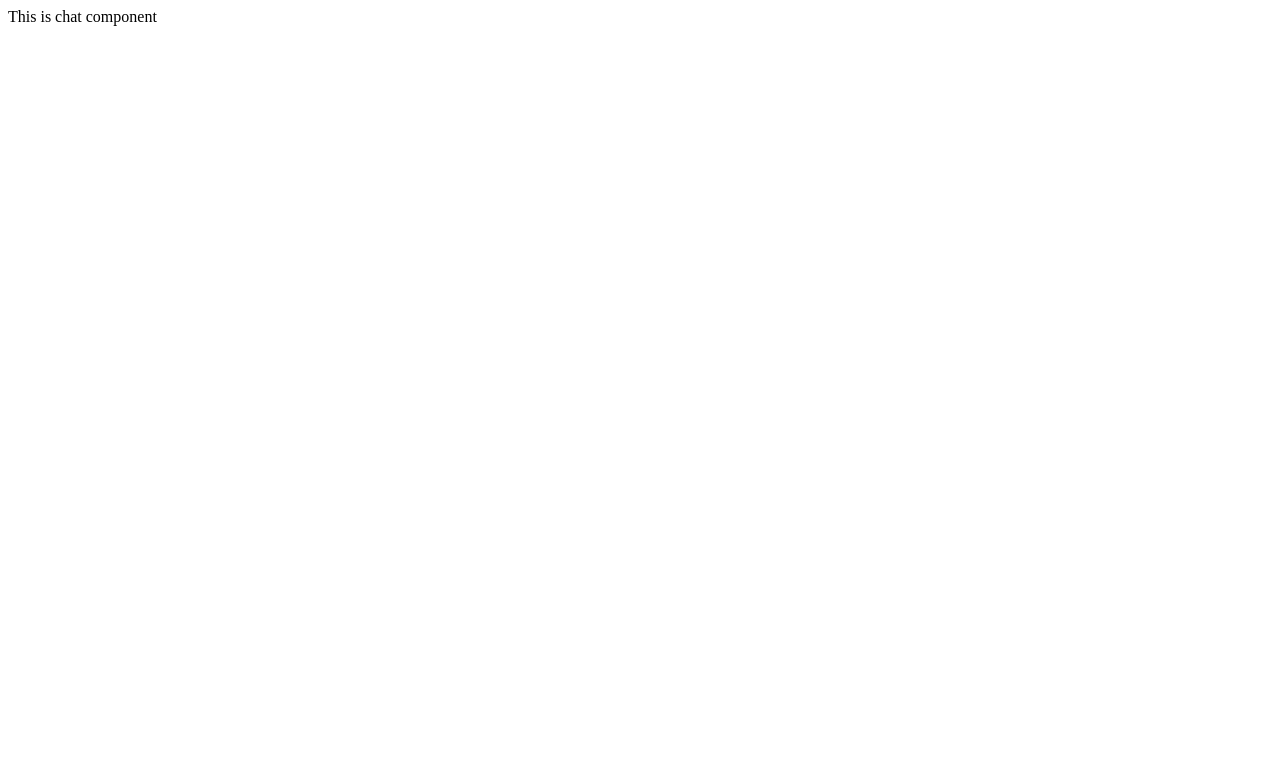
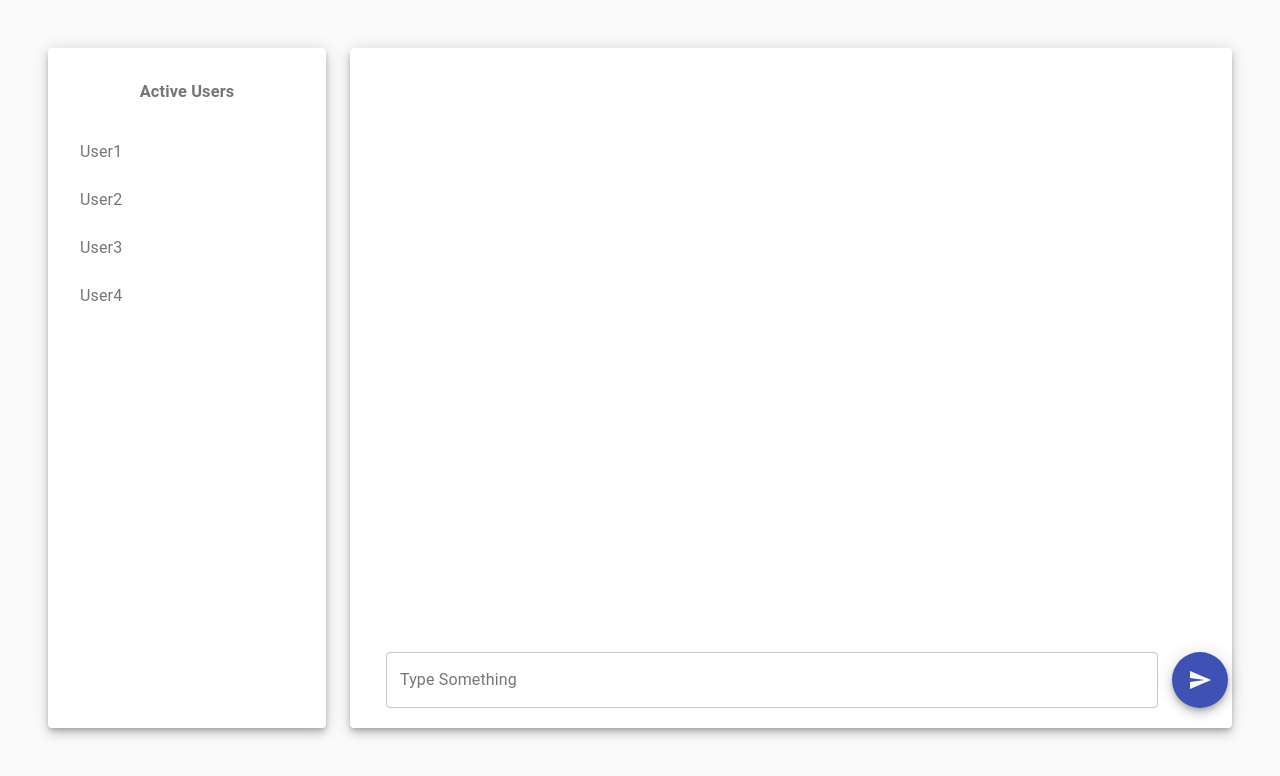
Before and after one commit to chetas411/Chat-Room, a React (Create React App) app in the folder client/: page /chat in a window 1280 px wide. Shown: the top 776 px of the page. Built offline with nearby package versions, Linux system fonts and the light colour scheme.

Commit message:
created chat ui

```diff
--- a/client/src/App.jsx
+++ b/client/src/App.jsx
@@ -1,7 +1,7 @@
 import React from 'react';
 import {BrowserRouter, Route} from 'react-router-dom';
-import Join from "./components/Join/Join";
-import Chat from "./components/Chat/Chat";
+import Join from "./components/Join";
+import Chat from "./components/Chat";
 const App = () => {
     return (
         <BrowserRouter>
--- /dev/null
+++ b/client/src/components/Chat.jsx
@@ -0,0 +1,117 @@
+import React, { useEffect, useState } from 'react';
+import io from "socket.io-client";
+import queryString from "query-string";
+import CssBaseline from '@material-ui/core/CssBaseline';
+import { makeStyles } from '@material-ui/core/styles';
+import Grid from '@material-ui/core/Grid';
+import Paper from '@material-ui/core/Paper';
+import List from '@material-ui/core/List';
+import ListItem from '@material-ui/core/ListItem';
+import ListItemText from '@material-ui/core/ListItemText';
+import TextField from '@material-ui/core/TextField';
+import Fab from '@material-ui/core/Fab';
+import SendIcon from '@material-ui/icons/Send';
+import Messages from '../components/Messages/Messages';
+
+
+const useStyles = makeStyles((theme) => ({
+    root: {
+        flexGrow: 1,
+        padding: theme.spacing(6),
+        height: '100vh',
+    },
+    grid: {
+        height: '100%',
+    },
+    paper: {
+        position:'relative',
+        padding: theme.spacing(2),
+        textAlign: 'center',
+        color: theme.palette.text.secondary,
+        height: '85vh',
+    },
+}));
+
+let socket;
+const Chat = ({ location }) => {
+    const [name, setName] = useState('');
+    const [room, setRoom] = useState('');
+    const [message,setMessage] = useState('');
+    const [messages,setMessages] = useState([]);
+    const ENDPOINT = "localhost:5000";
+
+    useEffect(() => {
+        const { name, room } = queryString.parse(location.search);
+        setName(name);
+        setRoom(room);
+        socket = io(ENDPOINT);
+        socket.emit("joinroom", { name, room }, (error) => {
+            return alert(error);
+        });
+
+        return () => {
+            socket.emit('disconnect');
+            socket.off();
+        }
+
+    }, [ENDPOINT, location.search]);
+    const sendMessage = (msg)=>{
+        const data = {user: name , text: msg};
+        setMessages((messages)=>{
+            return [...messages,data];
+        });
+        setMessage('');
+    };
+    const classes = useStyles();
+    return (
+        <>
+            <CssBaseline />
+            <div className={classes.root}>
+                <Grid className={classes.grid} container spacing={3}>
+                    <Grid item xs={3}>
+                        <Paper className={classes.paper} elevation={6} >
+                            <h3>Active Users</h3>
+                            <List >
+                                <ListItem button>
+                                    <ListItemText primary="User1" />
+                                </ListItem>
+                                <ListItem button>
+                                    <ListItemText primary="User2" />
+                                </ListItem>
+                                <ListItem  button>
+                                    <ListItemText primary="User3" />
+                                </ListItem>
+                                <ListItem button>
+                                    <ListItemText primary="User4" />
+                                </ListItem>
+                            </List>
+                        </Paper>
+                    </Grid>
+                    <Grid item xs={9}>
+                        <Paper className={classes.paper} elevation={6} >
+                            <h3>{room}</h3>
+                            <Messages messages = {messages} name = {name}/>
+                            <Grid container  style={{ padding: '20px',position: 'absolute', bottom: 0}} >
+                                <Grid item xs={11}>
+                                    <TextField
+                                    id="outlined-basic-email"
+                                    label="Type Something"
+                                    fullWidth variant="outlined"
+                                    value={message}
+                                    onChange = {(event)=>setMessage(event.target.value)}
+                                    onKeyPress = {(event)=>(event.key === "Enter")? sendMessage(message) : null}
+                                    />
+                                </Grid>
+                                <Grid xs={1} align="right">
+                                    <Fab onClick={() => sendMessage(message)} color="primary" aria-label="add"><SendIcon /></Fab>
+                                </Grid>
+                            </Grid>
+                        </Paper>
+                    </Grid>
+                </Grid>
+            </div>
+        </>
+    )
+}
+
+export default Chat
--- a/client/src/components/Chat/Chat.jsx
+++ /dev/null
@@ -1,35 +0,0 @@
-import React, { useEffect, useState } from 'react';
-import io from "socket.io-client";
-import queryString from "query-string";
-
-let socket;
-const Chat = ({ location }) => {
-    const [name, setName] = useState('');
-    const [room, setRoom] = useState('');
-    const ENDPOINT = "localhost:5000";
-
-    useEffect(() => {
-        const { name, room } = queryString.parse(location.search);
-        setName(name);
-        setRoom(room);
-        socket = io(ENDPOINT);
-        socket.emit("joinroom", { name, room }, (error) => {
-            return alert(error);
-        });
-
-        return () => {
-            socket.emit('disconnect');
-            socket.off();
-        }
-
-    }, [ENDPOINT, location.search]);
-    console.log(name, room);
-
-    return (
-        <div>
-            This is chat component
-        </div>
-    )
-}
-
-export default Chat
--- /dev/null
+++ b/client/src/components/Message.jsx
@@ -0,0 +1,23 @@
+import React from 'react';
+import ListItem from '@material-ui/core/ListItem';
+import ListItemText from '@material-ui/core/ListItemText';
+import Grid from '@material-ui/core/Grid';
+import Chip from '@material-ui/core/Chip';
+
+const Message = ({pos,message,user}) => {
+    let color = (pos==="right")? "primary" : "secondary"
+    return (
+        <ListItem key="1">
+            <Grid container>
+                <Grid item xs={12}>
+                    <ListItemText align={pos} ><Chip color={color} size="medium" label={message} /></ListItemText>
+                </Grid>
+                <Grid item xs={12}>
+                    <ListItemText align={pos} secondary={user} ></ListItemText>
+                </Grid>
+            </Grid>
+        </ListItem>
+    )
+}
+
+export default Message;
--- /dev/null
+++ b/client/src/components/Messages/Messages.css
@@ -0,0 +1,6 @@
+.messages {
+    padding: 2% 0;
+    overflow: auto;
+    flex: auto;
+    height: 80%;
+}
--- /dev/null
+++ b/client/src/components/Messages/Messages.jsx
@@ -0,0 +1,19 @@
+import React from 'react';
+import ScrollToBottom from "react-scroll-to-bottom";
+import Message from "../Message";
+import './Messages.css';
+
+const Messages = ({messages,name}) => {
+    return (
+        <ScrollToBottom className = "messages">
+        {
+            messages.map((message)=>{
+                let pos = (name === message.user)? "right" : "left";
+                return <Message pos = {pos} message = {message.text} user = {message.user} />
+            })
+        }
+        </ScrollToBottom>
+    );
+}
+
+export default Messages;
```
Also changed, not shown: client/src/components/Chat/Chat.css (deleted), client/src/components/Join.jsx (renamed from client/src/components/Join/Join.jsx), client/src/components/Join/Join.css (deleted), 2 other files (tests, documents, lock files or other folders).
